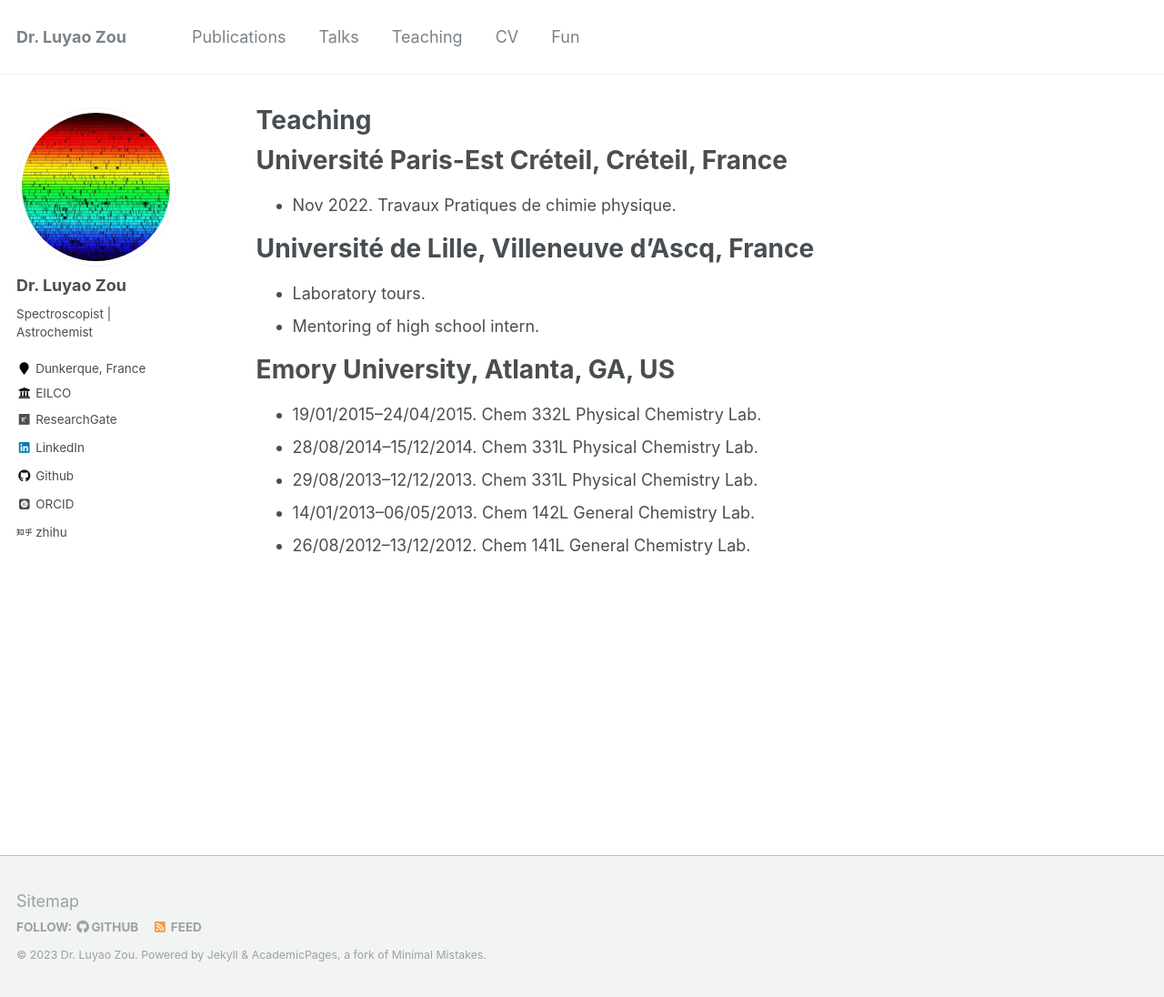
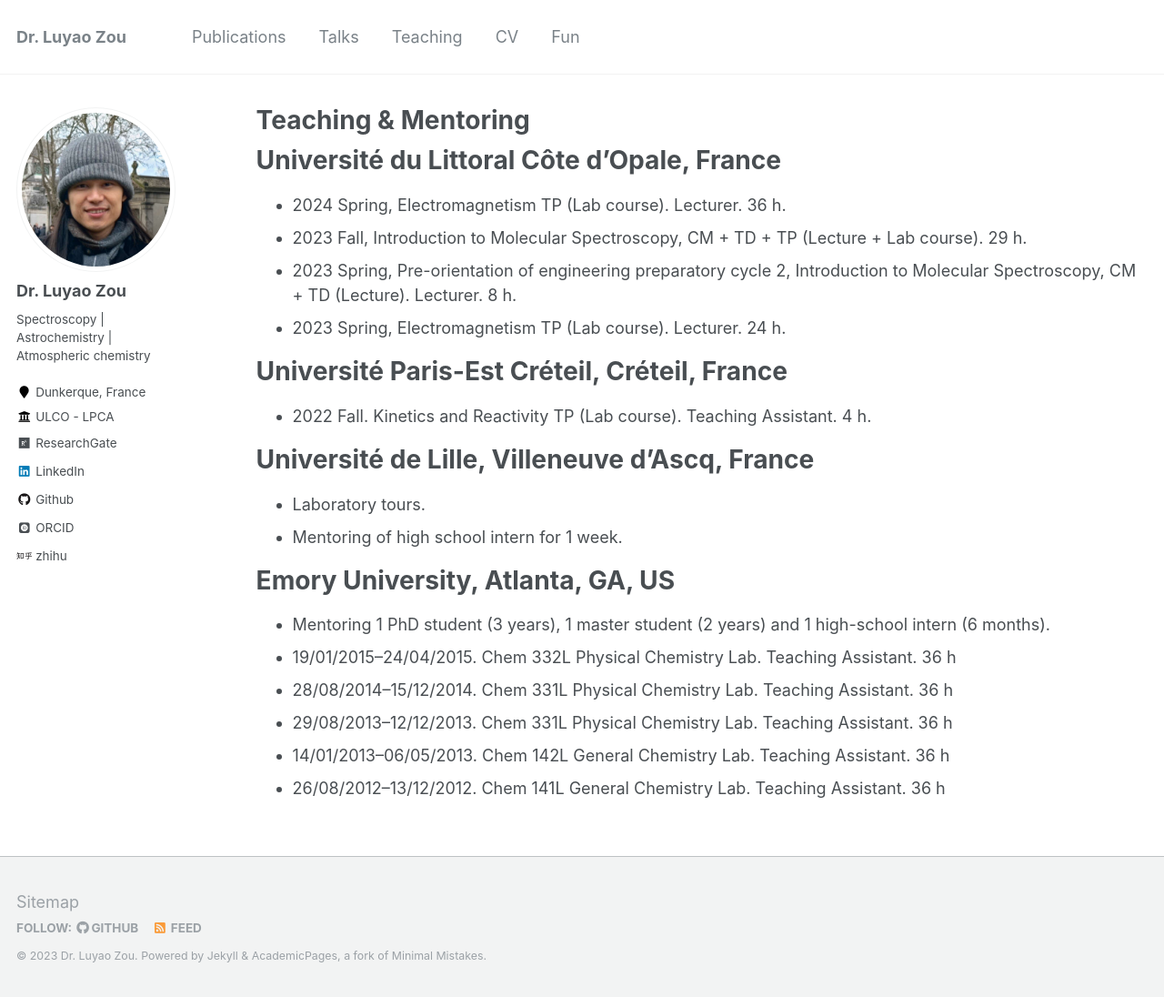
Before and after one commit to luyaozou/luyaozou.github.io, a Jekyll site: the page built from _pages/teaching.md, in a window 1280 px wide and 1096 px high. Shown: the whole window at 91% size. Built offline with Jekyll 4.4.1, drawn with Linux system fonts in a browser that asks for light colours; some web fonts are replaced.

Commit message:
Update info at ULCO.

```diff
--- a/_config.yml
+++ b/_config.yml
@@ -83,9 +83,9 @@ analytics:
 author:
   name             : "Dr. Luyao Zou"
   avatar           : "profile.jpg"
-  bio              : "Spectroscopist &verbar; Astrochemist"
+  bio              : "Spectroscopy &verbar; Astrochemistry &verbar; Atmospheric chemistry"
   location         : "Dunkerque, France"
-  employer         : "EILCO"
+  employer         : "ULCO - LPCA"
   pubmed           :
   googlescholar    :
   email            :
--- a/_pages/teaching.md
+++ b/_pages/teaching.md
@@ -1,29 +1,37 @@
 ---
 layout: archive
-title: "Teaching"
+title: "Teaching &amp; Mentoring"
 permalink: /teaching/
 author_profile: true
 ---
 
 {% include base_path %}
 
+Université du Littoral Côte d'Opale, France
+======
+
+* 2024 Spring, Electromagnetism TP (Lab course). Lecturer. 36 h.
+* 2023 Fall, Introduction to Molecular Spectroscopy, CM + TD + TP (Lecture + Lab course). 29 h.
+* 2023 Spring, Pre-orientation of engineering preparatory cycle 2, Introduction to Molecular Spectroscopy, CM + TD (Lecture). Lecturer. 8 h.
+* 2023 Spring, Electromagnetism TP (Lab course). Lecturer. 24 h.
+
 Université Paris-Est Créteil, Créteil, France
 ======
 
-* Nov 2022. Travaux Pratiques de chimie physique.
-
+* 2022 Fall. Kinetics and Reactivity TP (Lab course). Teaching Assistant. 4 h.
 
 Université de Lille, Villeneuve d'Ascq, France
 ======
 
 * Laboratory tours.
-* Mentoring of high school intern.
+* Mentoring of high school intern for 1 week.
 
 Emory University, Atlanta, GA, US
 ======
 
-* 19/01/2015--24/04/2015. Chem 332L Physical Chemistry Lab.
-* 28/08/2014--15/12/2014. Chem 331L Physical Chemistry Lab.
-* 29/08/2013--12/12/2013. Chem 331L Physical Chemistry Lab.
-* 14/01/2013--06/05/2013. Chem 142L General Chemistry Lab.
-* 26/08/2012--13/12/2012. Chem 141L General Chemistry Lab.
+* Mentoring 1 PhD student (3 years), 1 master student (2 years) and 1 high-school intern (6 months).
+* 19/01/2015--24/04/2015. Chem 332L Physical Chemistry Lab. Teaching Assistant. 36 h
+* 28/08/2014--15/12/2014. Chem 331L Physical Chemistry Lab. Teaching Assistant. 36 h
+* 29/08/2013--12/12/2013. Chem 331L Physical Chemistry Lab. Teaching Assistant. 36 h
+* 14/01/2013--06/05/2013. Chem 142L General Chemistry Lab. Teaching Assistant. 36 h
+* 26/08/2012--13/12/2012. Chem 141L General Chemistry Lab. Teaching Assistant. 36 h
```
Also changed, not shown: _pages/about.md (+9 -2 lines), _pages/cv.md (+17 -2 lines), _pages/publications.md (+2 -0 lines), _pages/recruitment.md (added, +18 -0 lines), _pages/talks.md (+7 -1 lines), images/profile.jpg.
